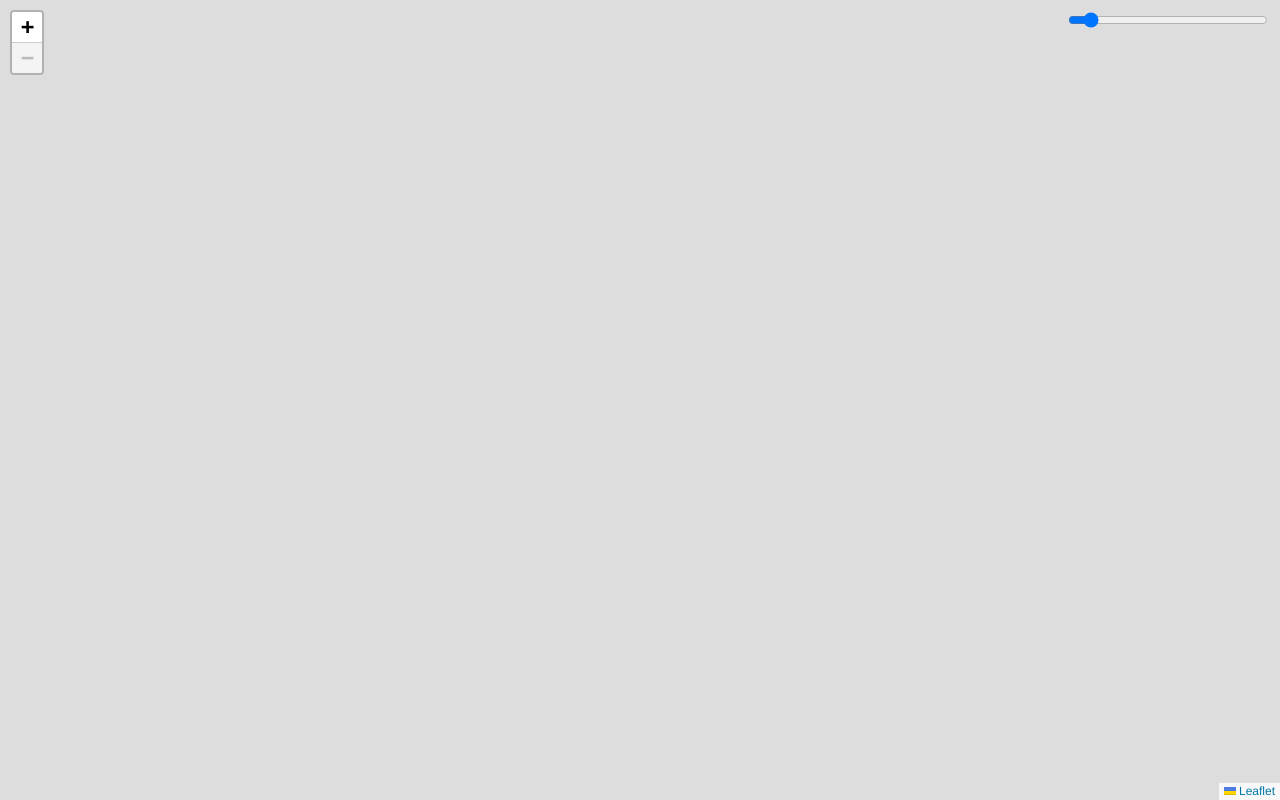
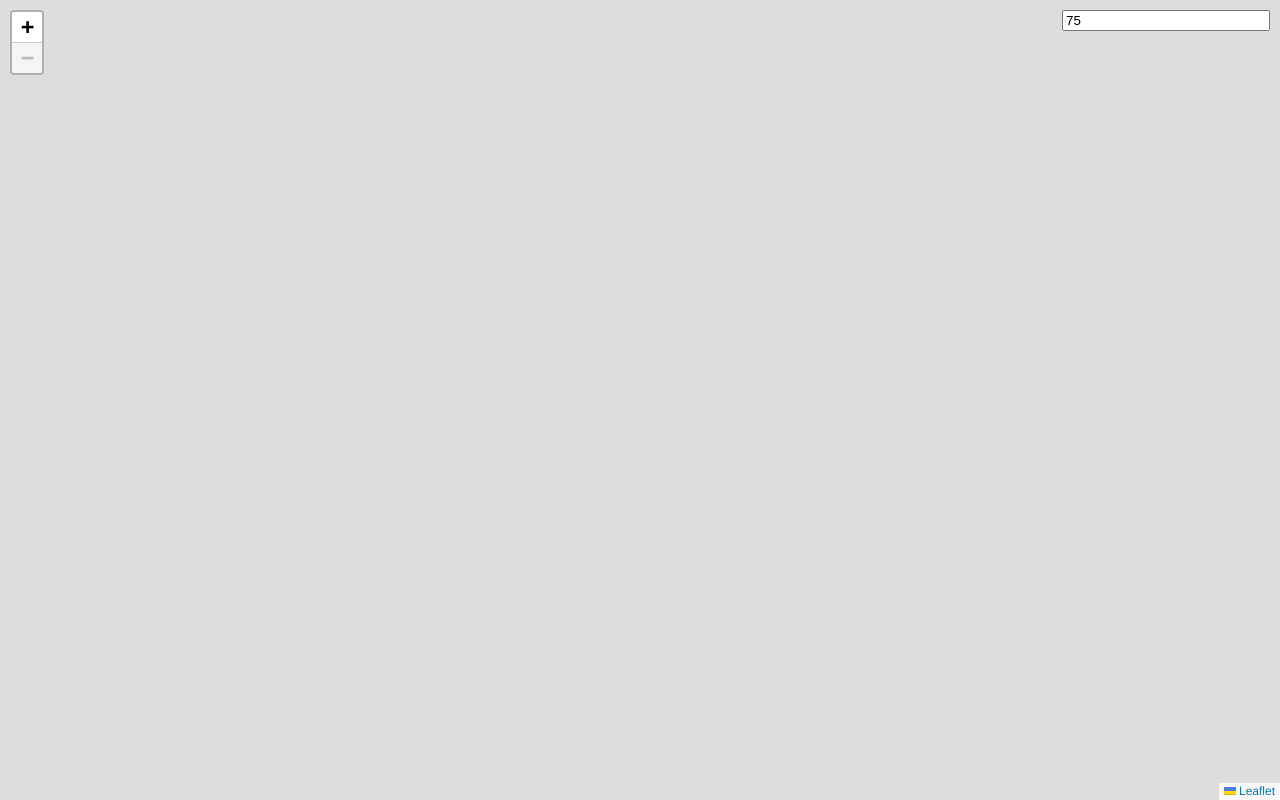
Before and after one commit to markrian/mandelbrot, a website: page index.html in a window 1280 px wide. Drawn offline with nearby package versions, Linux system fonts and the light colour scheme.

Commit message:
use number input instead

```diff
--- a/index.html
+++ b/index.html
@@ -11,7 +11,7 @@
 
 <body>
     <div id="fractal"></div>
-    <input type="range" min="0" max="1000" step="10" id="max-iterations">
+    <input type="number" min="0" id="max-iterations">
     <script src="index.js"></script>
 </body>
 
```
